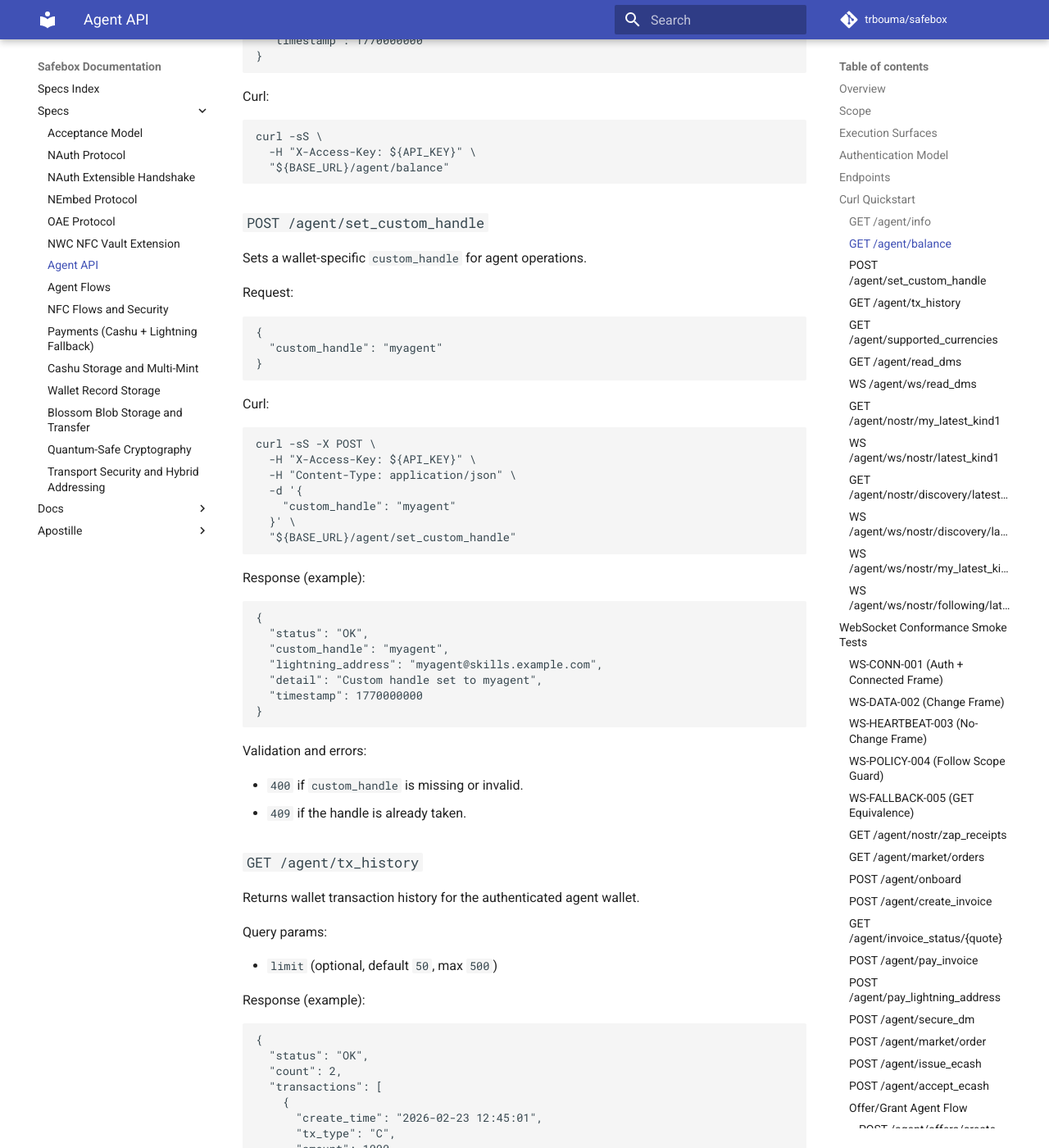
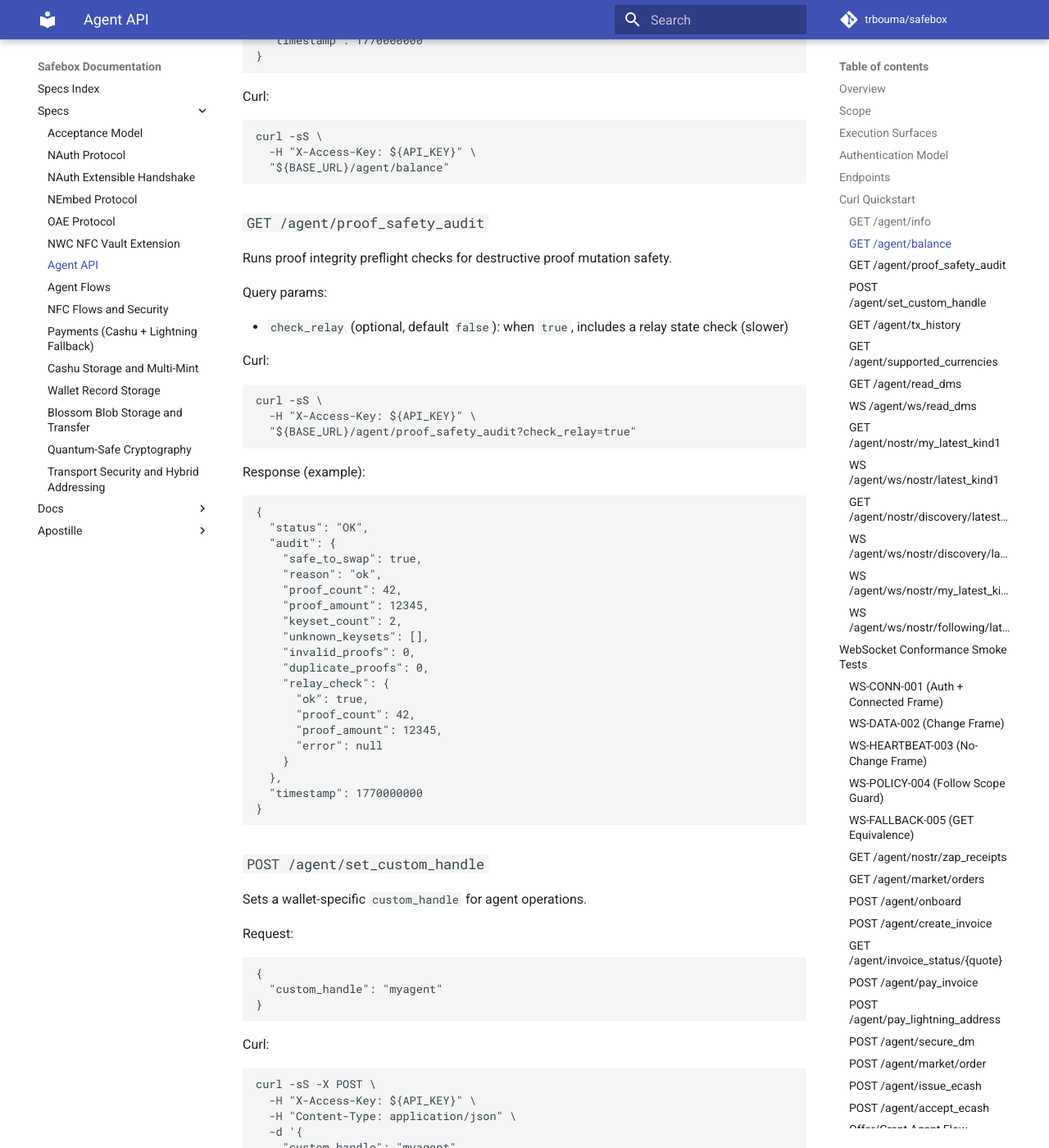
Before and after one commit to trbouma/safebox, an MkDocs documentation site: the page built from docs/specs/AGENT-API.md, in a window 1280 px wide and 1400 px high, scrolled down 2918 px. Shown: the whole window at 82% size. Built offline with MkDocs 1.6.1 and Material for MkDocs 9.7.7, drawn with Linux system fonts in a browser that asks for light colours; comment, search, counter and statistics services are not loaded; some of the changed text lies outside the part shown.

Commit message:
docs(reliability): add normative payment resilience spec and align Agent API/skill requirements
add docs/specs/PAYMENT-ERROR-HANDLING-AND-RESILIENCE.md as core reliability contract for payment methods
define payment lifecycle states, error taxonomy, lock/proof mutation guards, rollback/uncertain handling, observability, and conformance checks
link new spec from docs/specs/INDEX.md and docs/specs/PAYMENTS-SAFEBOX-CASHU-LIGHTNING-FALLBACK.md
update docs/specs/AGENT-API.md with GET /agent/proof_safety_audit and explicit payment reliability requirements
update docs/specs/ACORN-RESILIENCY-AND-GUARDS.md with proof-safety audit and non-destructive replacement guarantees
update skills/agent-api/SKILL.md with required payment resilience section and audit endpoint usage

````diff
--- a/docs/specs/AGENT-API.md
+++ b/docs/specs/AGENT-API.md
@@ -122,6 +122,47 @@
 curl -sS \
   -H "X-Access-Key: ${API_KEY}" \
   "${BASE_URL}/agent/balance"
+```
+
+### `GET /agent/proof_safety_audit`
+
+Runs proof integrity preflight checks for destructive proof mutation safety.
+
+Query params:
+
+- `check_relay` (optional, default `false`): when `true`, includes a relay state check (slower)
+
+Curl:
+
+```bash
+curl -sS \
+  -H "X-Access-Key: ${API_KEY}" \
+  "${BASE_URL}/agent/proof_safety_audit?check_relay=true"
+```
+
+Response (example):
+
+```json
+{
+  "status": "OK",
+  "audit": {
+    "safe_to_swap": true,
+    "reason": "ok",
+    "proof_count": 42,
+    "proof_amount": 12345,
+    "keyset_count": 2,
+    "unknown_keysets": [],
+    "invalid_proofs": 0,
+    "duplicate_proofs": 0,
+    "relay_check": {
+      "ok": true,
+      "proof_count": 42,
+      "proof_amount": 12345,
+      "error": null
+    }
+  },
+  "timestamp": 1770000000
+}
 ```
 
 ### `POST /agent/set_custom_handle`
@@ -1117,6 +1158,12 @@
 
 Responses include a `detail` field for actionable errors where available.
 
+Payment reliability note:
+
+- Payment endpoints are REQUIRED to follow the safeguards in:
+  - [Payment Error Handling and Resilience Requirements](./PAYMENT-ERROR-HANDLING-AND-RESILIENCE.md)
+- This includes proof-safety preflight, non-destructive mutation guards, explicit uncertain-state handling, and bounded timeout/retry behavior.
+
 ## Rate Limiting
 
 Agent routes support built-in in-memory rate limiting controlled by `Settings`:
@@ -1157,3 +1204,4 @@
 - `app/main.py`
 - `app/appmodels.py`
 - `skills/agent-api/SKILL.md`
+- `docs/specs/PAYMENT-ERROR-HANDLING-AND-RESILIENCE.md`
````
Also changed, not shown: docs/specs/ACORN-RESILIENCY-AND-GUARDS.md (+2 -0 lines), docs/specs/INDEX.md (+1 -0 lines), docs/specs/PAYMENT-ERROR-HANDLING-AND-RESILIENCE.md (added, +182 -0 lines), docs/specs/PAYMENTS-SAFEBOX-CASHU-LIGHTNING-FALLBACK.md (+13 -0 lines), skills/agent-api/SKILL.md (+22 -0 lines).
